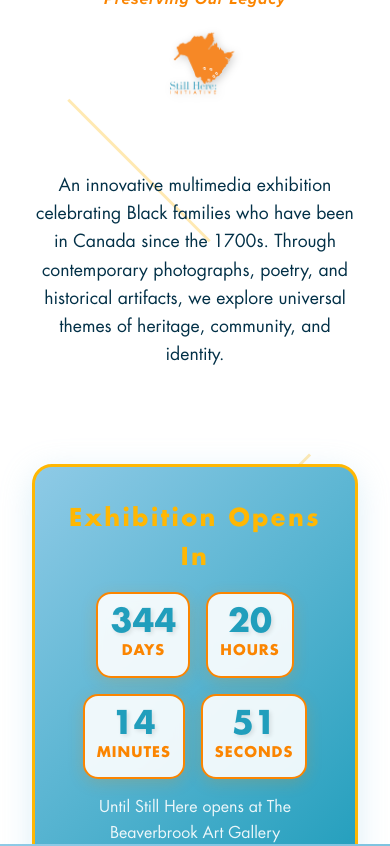
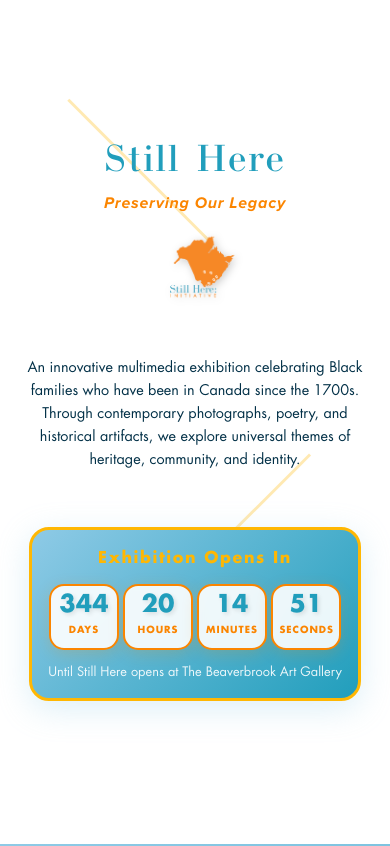
Before and after one commit to codekojo/stillhere, a React (Vite) app: page / in a window 390 px wide. Shown: the top 846 px of the page. Built offline with nearby package versions, Linux system fonts and the light colour scheme.

Commit message:
Fix the mobile section

```diff
--- a/src/styles/exhibition.css
+++ b/src/styles/exhibition.css
@@ -484,12 +484,23 @@
 
 /* Responsive Design */
 @media (max-width: 768px) {
+  .hero-content {
+    padding: 1rem;
+    gap: 1.5rem;
+  }
+
   .hero-content .title {
     font-size: 2.5rem;
   }
 
   .hero-content .subtitle {
     font-size: 1.2rem;
+  }
+
+  .hero-description {
+    font-size: 1rem;
+    max-width: 100%;
+    padding: 0 1rem;
   }
 
   .heading {
@@ -500,16 +511,91 @@
     grid-template-columns: 1fr;
   }
 
+  .countdown-section {
+    padding: 1.5rem;
+    margin: 1rem auto 2rem;
+    max-width: 95%;
+  }
+
+  .countdown-title {
+    font-size: 1.2rem;
+    margin-bottom: 0.75rem;
+  }
+
   .countdown-timer {
+    gap: 0.5rem;
+    flex-wrap: wrap;
+    justify-content: center;
+  }
+
+  .countdown-item {
+    min-width: 70px;
+    padding: 0.5rem;
+    flex: 1;
+    max-width: 80px;
+  }
+
+  .countdown-number {
+    font-size: 1.8rem;
+  }
+
+  .countdown-label {
+    font-size: 0.7rem;
+  }
+
+  .countdown-subtitle {
+    font-size: 0.9rem;
+    margin-top: 0.75rem;
+  }
+}
+
+@media (max-width: 480px) {
+  .hero-content {
+    padding: 0.5rem;
     gap: 1rem;
+  }
+
+  .hero-content .title {
+    font-size: 2rem;
+  }
+
+  .hero-content .subtitle {
+    font-size: 1rem;
+  }
+
+  .hero-description {
+    font-size: 0.9rem;
+    padding: 0 0.5rem;
+  }
+
+  .countdown-section {
+    padding: 1rem;
+    margin: 0.5rem auto 1.5rem;
+  }
+
+  .countdown-title {
+    font-size: 1rem;
+  }
+
+  .countdown-timer {
+    gap: 0.25rem;
   }
 
   .countdown-item {
     min-width: 60px;
-    padding: 0.75rem;
+    max-width: 70px;
+    padding: 0.4rem;
   }
 
   .countdown-number {
-    font-size: 2rem;
+    font-size: 1.5rem;
+  }
+
+  .countdown-label {
+    font-size: 0.6rem;
+  }
+
+  .countdown-subtitle {
+    font-size: 0.8rem;
   }
 }
```
